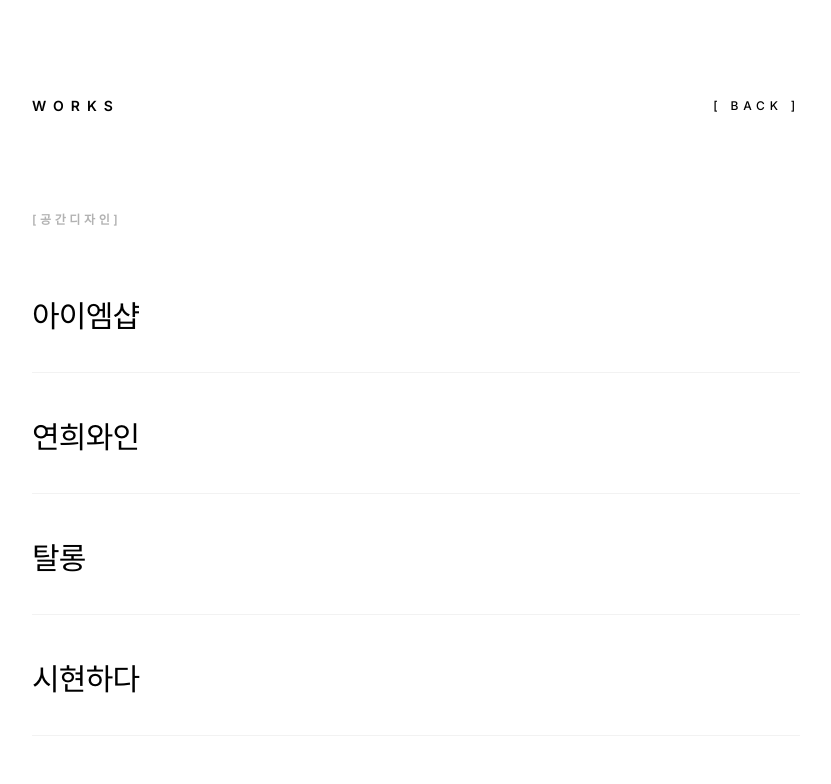
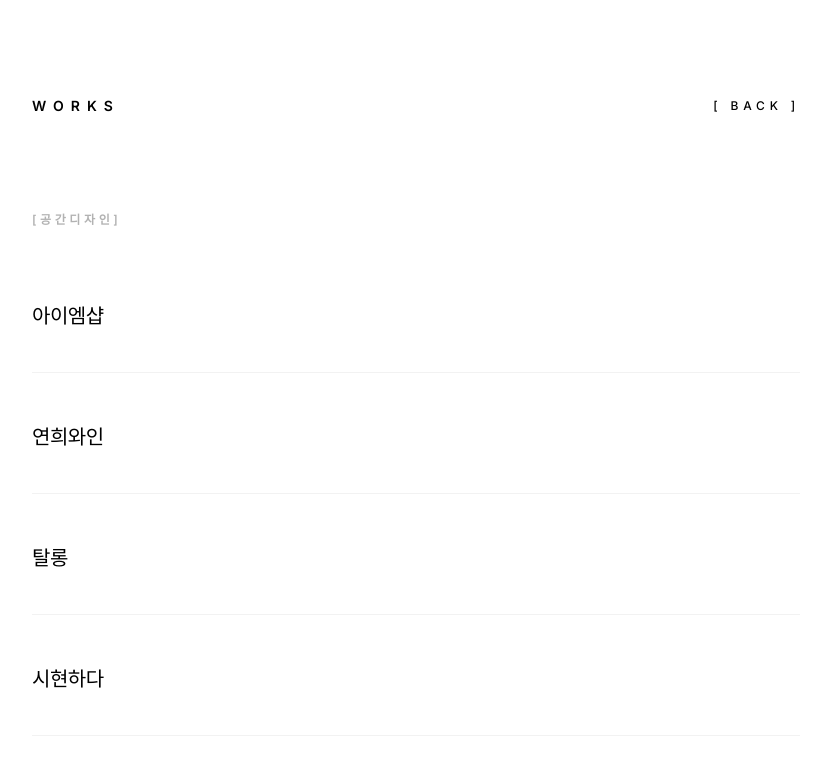
Before and after one commit to ZyoWhat/FingerSnaps, a React (Vite) app: page /work in a window 1280 px wide. Shown: the top 784 px of the page, without its empty margins (224-1055 px from the left). Built offline with nearby package versions, Linux system fonts and the light colour scheme.

Commit message:
fix(styles): Adjust typography sizes for readability
Decreases the font sizes for category labels and work item titles. This change improves the overall readability and visual hierarchy on smaller screens and within the existing layout.

```diff
--- a/src/components/MainHome.tsx
+++ b/src/components/MainHome.tsx
@@ -85,7 +85,7 @@
                   animate={{ opacity: 1 }}
                   transition={{ delay: index * 0.1 }}
                   whileHover={{ x: 8 }}
-                  className="text-4xl md:text-6xl font-sans font-medium tracking-tight hover:text-black/40 transition-all text-left"
+                  className="text-lg md:text-2xl font-sans font-medium tracking-tight hover:text-black/40 transition-all text-left"
                 >
                   {cat.label}
                 </motion.button>
--- a/src/components/WorkList.tsx
+++ b/src/components/WorkList.tsx
@@ -26,7 +26,7 @@
             transition={{ delay: idx * 0.05, duration: 0.6 }}
             className="group flex flex-col md:flex-row md:items-center justify-between border-b border-black/5 pb-6 md:pb-4 hover:border-black/20 transition-colors px-4 md:px-0"
           >
-            <span className="text-2xl md:text-3xl font-medium tracking-tight mb-4 md:mb-0">
+            <span className="text-lg md:text-xl font-medium tracking-tight mb-4 md:mb-0">
               {item.name}
             </span>
 
```
